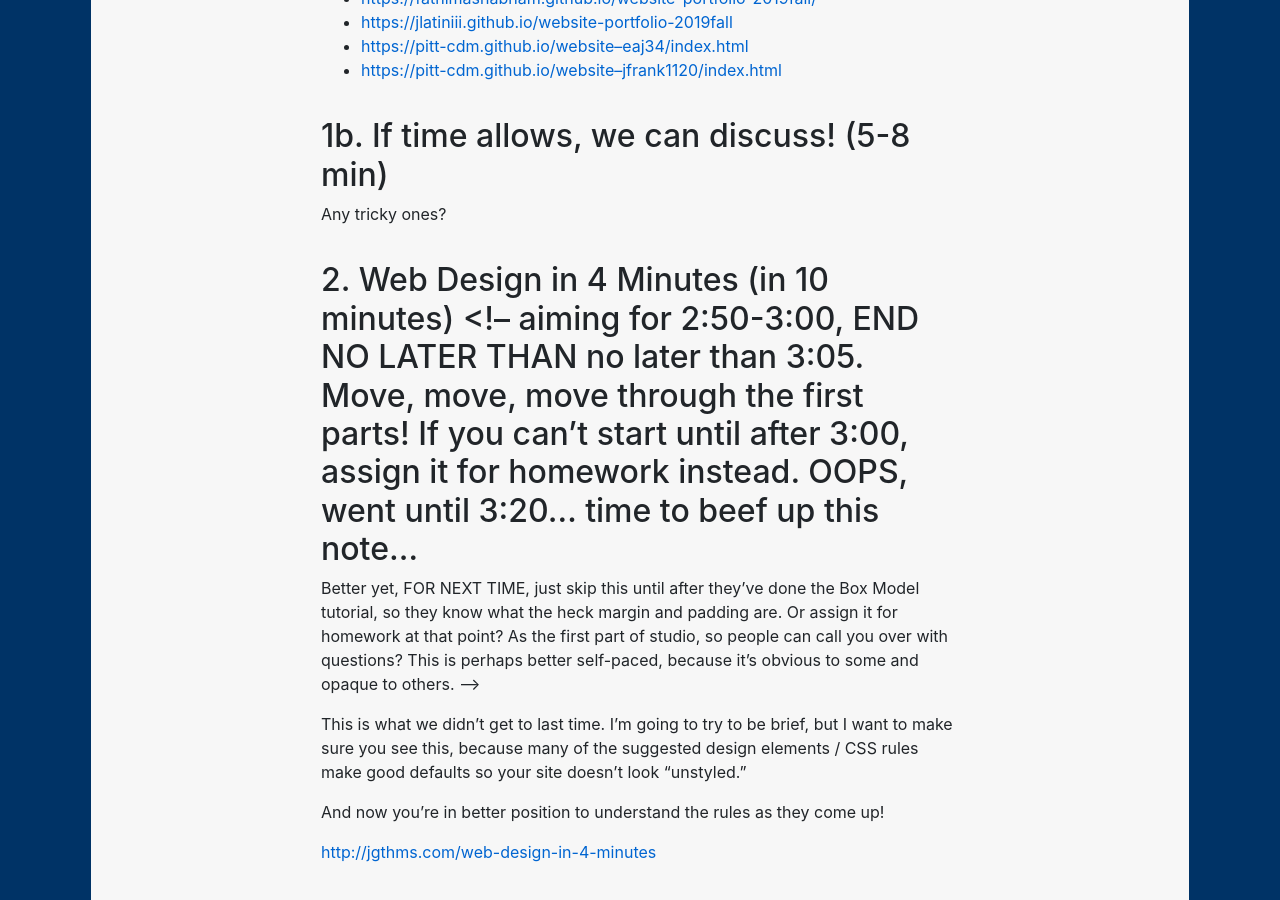
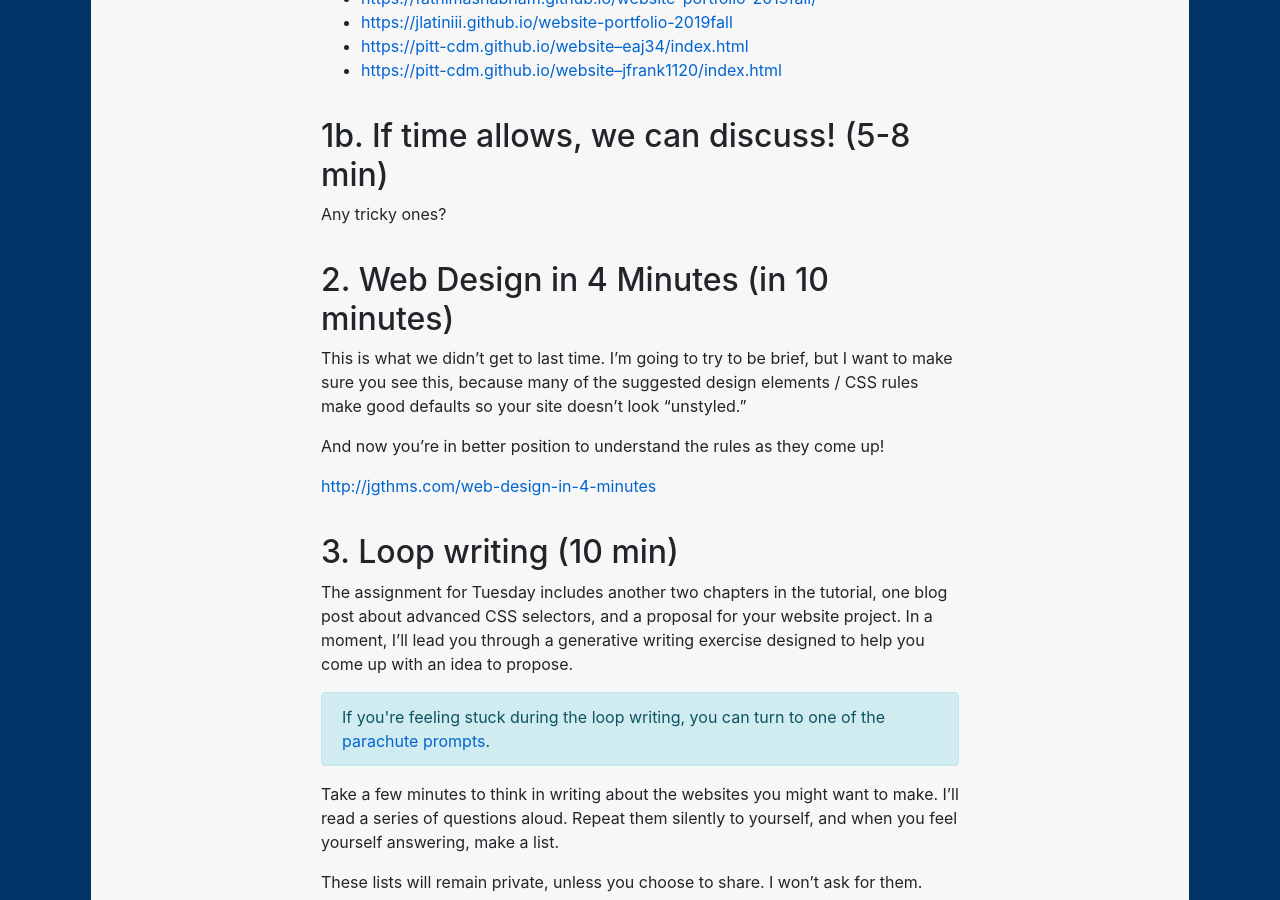
Before and after one commit to benmiller314/cdm2020spring, a Jekyll site: the page built from plans/lesson-16.md, in a window 1280 px wide and 900 px high, scrolled down 2112 px. Built offline with Jekyll 4.4.1, drawn with Linux system fonts in a browser that asks for light colours; our own code applies the rules of GitHub Pages for plain Markdown files.

Commit message:
fix broken comment-closing-tag

```diff
--- a/plans/lesson-16.md
+++ b/plans/lesson-16.md
@@ -101,9 +101,9 @@ CSS basics
 Any tricky ones?
 <!-- Ones I think are tricky: Images 2 and 3; CSS 6; -->
 
-## 2. Web Design in 4 Minutes (in 10 minutes) <!-- aiming for 2:50-3:00, END NO LATER THAN no later than 3:05. Move, move, move through the first parts! If you can't start until after 3:00, assign it for homework instead. OOPS, went until 3:20... time to beef up this note...
+## 2. Web Design in 4 Minutes (in 10 minutes) <!-- aiming for 2:50-3:00, END NO LATER THAN no later than 3:05. Move, move, move through the first parts! If you can't start until after 3:00, assign it for homework instead. OOPS, went until 3:20... time to beef up this note... -->
 
-Better yet, FOR NEXT TIME, just skip this until after they've done the Box Model tutorial, so they know what the heck margin and padding are. Or assign it for homework at that point? As the first part of studio, so people can call you over with questions? This is perhaps better self-paced, because it's obvious to some and opaque to others.
+<!-- Better yet, FOR NEXT TIME, just skip this until after they've done the Box Model tutorial, so they know what the heck margin and padding are. Or assign it for homework at that point? As the first part of studio, so people can call you over with questions? This is perhaps better self-paced, because it's obvious to some and opaque to others.
 -->
 
 This is what we didn't get to last time. I'm going to try to be brief, but I want to make sure you see this, because many of the suggested design elements / CSS rules make good defaults so your site doesn't look "unstyled."
```
